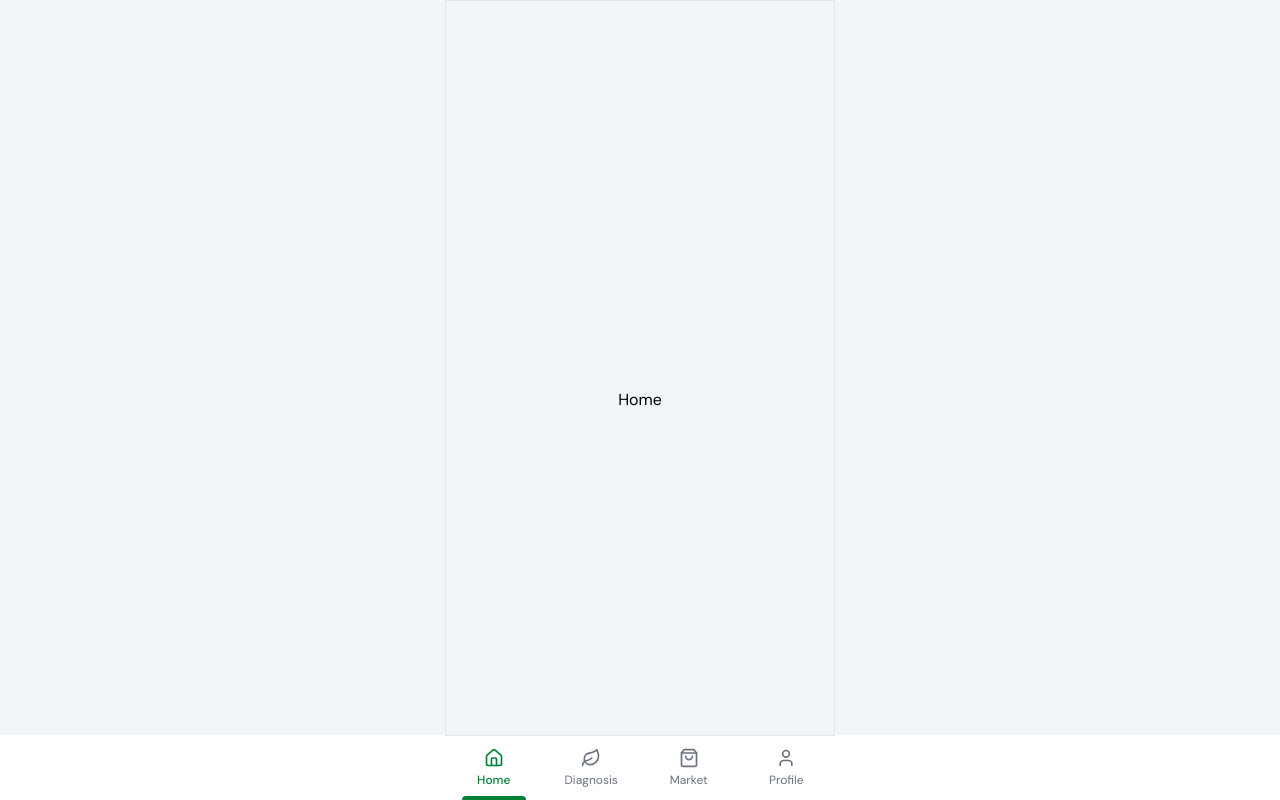
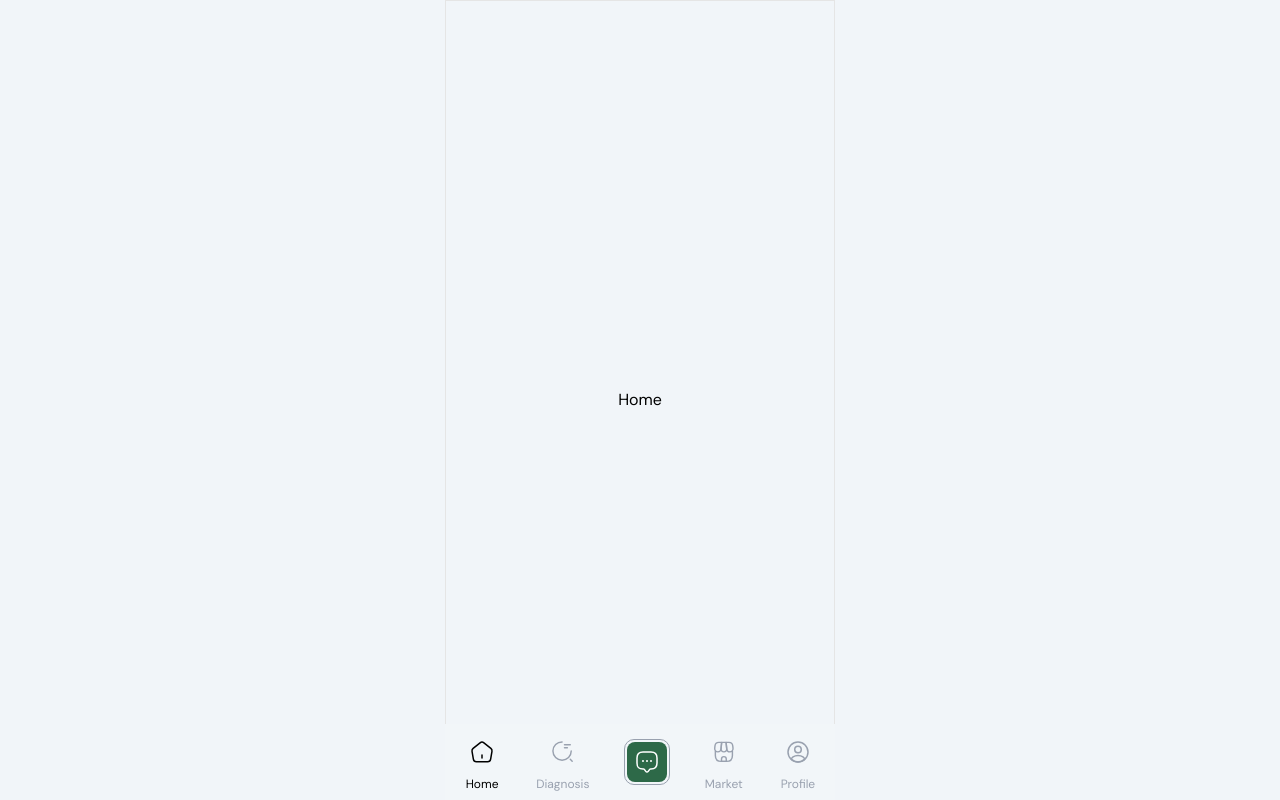
Before and after one commit to qiewi/agrotech, a Next.js app in the folder apps/web/: page / in a window 1280 px wide. Built offline with nearby package versions, Linux system fonts and the light colour scheme.

Commit message:
fix : Navbar

```diff
--- a/apps/web/src/app/layout.tsx
+++ b/apps/web/src/app/layout.tsx
@@ -2,7 +2,7 @@ import type React from "react"
 import type { Metadata } from "next"
 import { DM_Sans } from "next/font/google"
 import "./globals.css"
-import { Navbar } from "@/components/layout/Navbar"
+import BottomNav from "@/components/layout/BottomNav"
 
 const dmSans = DM_Sans({
   subsets: ["latin"],
@@ -25,7 +25,7 @@ export default function RootLayout({
       <body className={`min-h-screen w-full flex justify-center bg-slate-100 ${dmSans.className}`}>
         <main className="w-full max-w-[390px] flex flex-col items-center">
           {children}
-          <Navbar />
+          <BottomNav />
         </main>
       </body>
     </html>
--- a/apps/web/src/components/hero/BottomNav.tsx
+++ b/apps/web/src/components/layout/BottomNav.tsx
@@ -1,5 +1,8 @@
+"use client"
+
 import type React from "react"
 import Link from "next/link"
+import { usePathname } from "next/navigation"
 import { HomeIcon, ShopIcon, ProfileIcon, SearchStatusIcon, MessageIcon } from "@/components/icons/VuesaxIcons"
 
 interface NavItem {
@@ -10,38 +13,40 @@ interface NavItem {
   isChat?: boolean
 }
 
-export default function BottomNav({ activeTab = "home" }) {
+export default function BottomNav() {
+  const pathname = usePathname()
+
   const navItems: NavItem[] = [
     {
       icon: <HomeIcon className="w-6 h-6" />,
       label: "Home",
       href: "/",
-      active: activeTab === "home",
+      active: pathname === "/",
     },
     {
       icon: <SearchStatusIcon className="w-6 h-6" />,
       label: "Diagnosis",
-      href: "/diagnosis",
-      active: activeTab === "diagnosis",
+      href: "/plant-diagnosis",
+      active: pathname === "/plant-diagnosis",
     },
     {
       icon: <MessageIcon className="w-6 h-6" />,
       label: "",
       href: "/chat",
-      active: activeTab === "chat",
+      active: pathname === "/chat",
       isChat: true,
     },
     {
       icon: <ShopIcon className="w-6 h-6" />,
       label: "Market",
       href: "/market",
-      active: activeTab === "market",
+      active: pathname === "/market",
     },
     {
       icon: <ProfileIcon className="w-6 h-6" />,
       label: "Profile",
       href: "/profile",
-      active: activeTab === "profile",
+      active: pathname === "/profile",
     },
   ]
 
@@ -51,7 +56,7 @@ export default function BottomNav({ activeTab = "home" }) {
         <Link key={item.label || "chat"} href={item.href} className="flex flex-col items-center">
           {item.isChat ? (
             <div className="p-[2px] rounded-lg border border-gray-400">
-              <div className="bg-emerald-700 p-2 rounded-md">
+              <div className="bg-greenish p-2 rounded-md">
                 <div className="text-white">{item.icon}</div>
               </div>
             </div>
--- a/apps/web/src/components/layout/Navbar.tsx
+++ /dev/null
@@ -1,57 +0,0 @@
-"use client"
-
-import Link from "next/link"
-import { usePathname } from "next/navigation"
-import { Home, Leaf, ShoppingBag, User } from "lucide-react"
-
-export function Navbar() {
-  const pathname = usePathname()
-
-  const navItems = [
-    {
-      name: "Home",
-      href: "/",
-      icon: Home,
-    },
-    {
-      name: "Diagnosis",
-      href: "/plant-diagnosis",
-      icon: Leaf,
-    },
-    {
-      name: "Market",
-      href: "/market",
-      icon: ShoppingBag,
-    },
-    {
-      name: "Profile",
-      href: "/profile",
-      icon: User,
-    },
-  ]
-
-  return (
-    <div className="fixed bottom-0 left-0 right-0 flex justify-center bg-white">
-      <div className="w-full max-w-[390px] border-t border-gray-200">
-        <nav className="flex justify-between">
-          {navItems.map((item) => {
-            const isActive = pathname === item.href
-            return (
-              <Link
-                key={item.name}
-                href={item.href}
-                className={`flex flex-1 flex-col items-center py-3 text-xs ${
-                  isActive ? "text-green-700 font-medium" : "text-gray-500"
-                }`}
-              >
-                <item.icon className="mb-1 h-5 w-5" />
-                <span>{item.name}</span>
-                {isActive && <div className="absolute bottom-0 h-1 w-16 bg-green-700 rounded-t-md" />}
-              </Link>
-            )
-          })}
-        </nav>
-      </div>
-    </div>
-  )
-}
```
